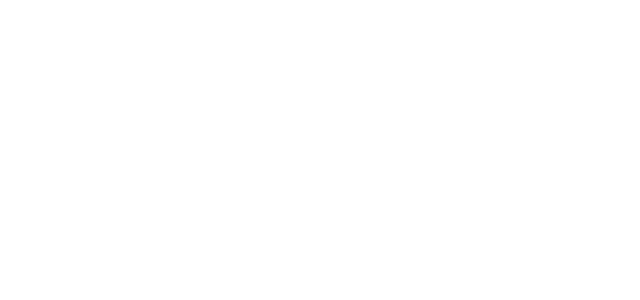
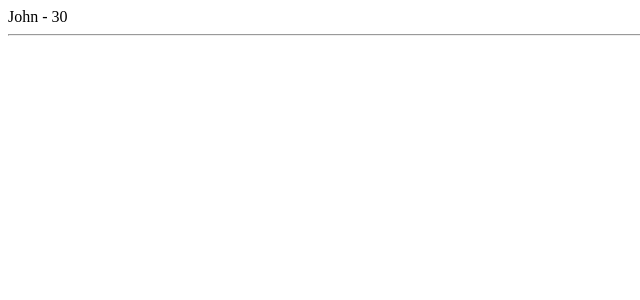
Before and after one commit to msy20020410/my-vue3-app, a Vue app: page / in a window 1280 px wide. Shown: the top 300 px of the page, without its empty margins (0-640 px from the left). Built offline with nearby package versions, Linux system fonts and the light colour scheme.

Commit message:
深入props

```diff
--- a/src/App.vue
+++ b/src/App.vue
@@ -11,6 +11,7 @@
 import MyComponent09 from './components/basis/MyComponent09.vue'
 import MyComponent10 from './components/basis/MyComponent10.vue'
 import MyComponent11 from './components/basis/MyComponent11.vue'
+import MyComponent12 from './components/deep_component/MyComponent12.vue'
 
 </script>
 
@@ -51,9 +52,8 @@
   <!-- <MyComponent11 /> -->
 
   <!-- --------------------------------------------------深入组件---------------------------------------------------- -->
-
-
-
+  <!-- 12.props -->
+  <MyComponent12 name="John" :age="30" />
 
 </template>
 
--- /dev/null
+++ b/src/components/deep_component/MyComponent12.vue
@@ -0,0 +1,18 @@
+<template>
+  <div>
+    {{ name }} - {{ age }}
+    <hr>
+
+  </div>
+</template>
+
+<script setup>
+// 使用对象的形式定义props
+defineProps({
+  name: String,
+  age: Number
+})
+
+</script>
+
+<style lang="scss" scoped></style>
```
